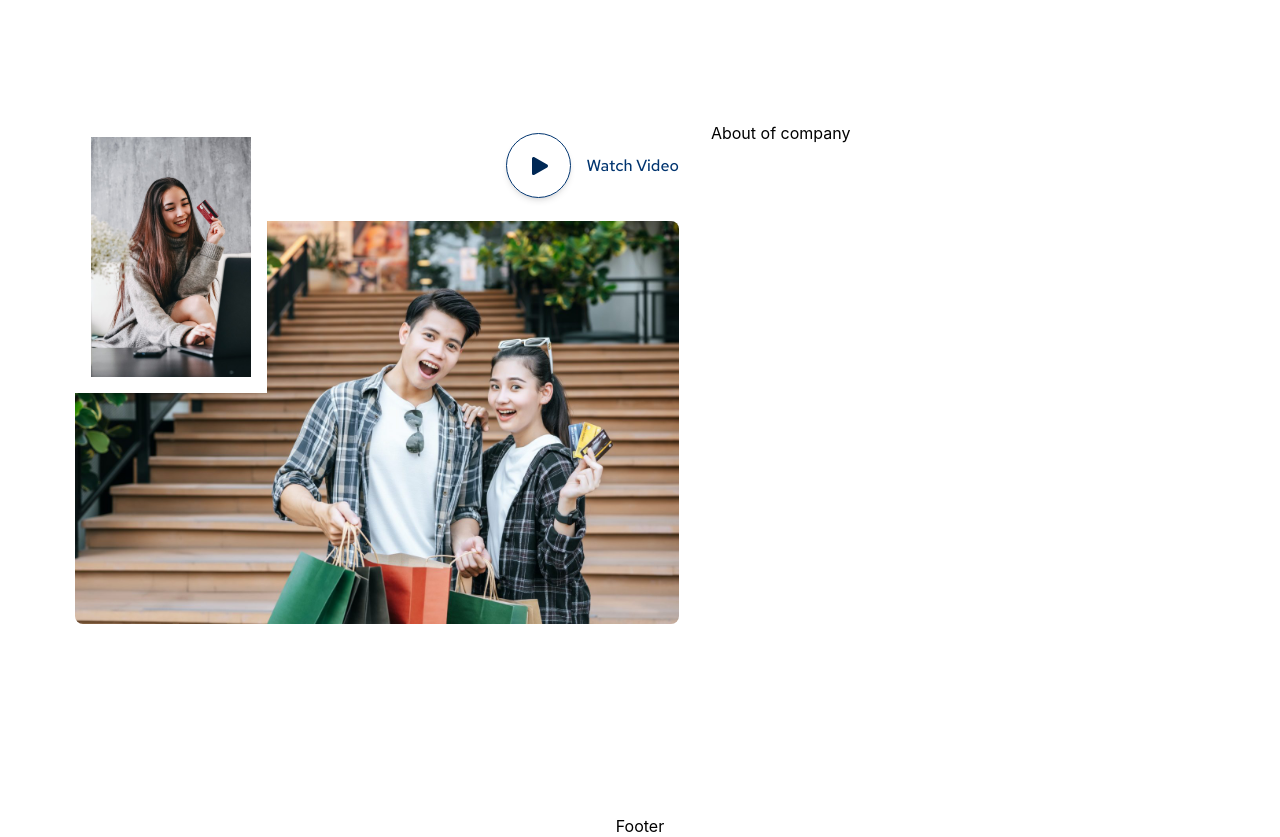
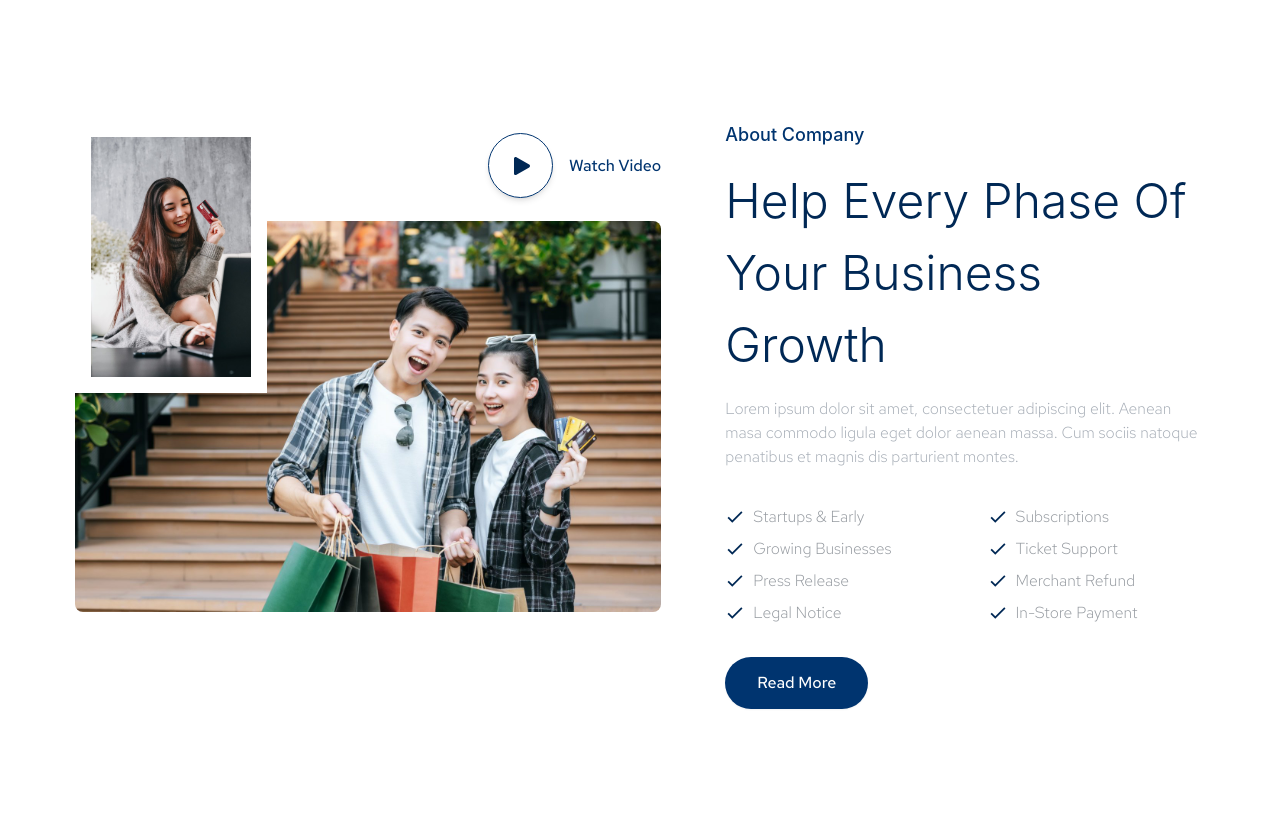
Before and after one commit to programmerrafi/payment-getway-next-js, a Next.js app: page / in a window 1280 px wide. Shown: the part 1960-2797 px from the top of the page. Built offline with nearby package versions, Linux system fonts and the light colour scheme.

Commit message:
video popup done

```diff
--- a/app/components/Home/AboutCompany.js
+++ b/app/components/Home/AboutCompany.js
@@ -1,12 +1,16 @@
 import React from "react";
 import { BsFillPlayFill } from "react-icons/bs";
+import { IoMdCheckmark } from "react-icons/io";
+import Icons from "../shared/Icons";
+import ButtonC from "../shared/ButtonC";
 
 function AboutCompany() {
   return (
     <section className="relative py-[150px]">
       <div className="container">
-        <div className="flex gap-8">
-          <div className="w-[55%]">
+        <div className="flex gap-16 flex-wrap lg:flex-nowrap">
+          {/* left */}
+          <div className="lg:w-[55%]">
             <div className="flex justify-between items-start h-[100px] relative z-10">
               {/* image */}
               <div className="p-4 bg-white">
@@ -37,7 +41,86 @@ function AboutCompany() {
               />
             </div>
           </div>
-          <div className="w-[45%] ">About of company</div>
+          {/* Right */}
+          <div className="lg:w-[45%]">
+            <h3 className=" text-lg text-colorSecondary font-medium">
+              About Company
+            </h3>
+            <h1 className="text-[40px] md:text-[44px] lg:text-[48px] text-colorPrimary py-4 font-light">
+              Help Every Phase Of Your Business Growth
+            </h1>
+            <p className="text-textGray text-sm md:text-base font-light font-RadHatText lg:flex flex-col mb-5">
+              Lorem ipsum dolor sit amet, consectetuer adipiscing elit. Aenean
+              masa commodo ligula eget dolor aenean massa. Cum sociis natoque
+              penatibus et magnis dis parturient montes.
+            </p>
+            {/* Details option in our company */}
+            <div className="flex gap-24 pt-4 pb-8">
+              <div className="">
+                <Icons
+                  name={IoMdCheckmark}
+                  text="Startups & Early"
+                  size="20"
+                  className="!text-colorPrimary"
+                />
+                <Icons
+                  name={IoMdCheckmark}
+                  text="Growing Businesses"
+                  size="20"
+                  className="!text-colorPrimary"
+                  iDiv="!mt-2"
+                />
+                <Icons
+                  name={IoMdCheckmark}
+                  text="Press Release"
+                  size="20"
+                  className="!text-colorPrimary"
+                  iDiv="!mt-2"
+                />
+                <Icons
+                  name={IoMdCheckmark}
+                  text="Legal Notice"
+                  size="20"
+                  className="!text-colorPrimary"
+                  iDiv="!mt-2"
+                />
+              </div>
+              <div className="">
+                <Icons
+                  name={IoMdCheckmark}
+                  text="Subscriptions"
+                  size="20"
+                  className="!text-colorPrimary"
+                />
+                <Icons
+                  name={IoMdCheckmark}
+                  text="Ticket Support"
+                  size="20"
+                  className="!text-colorPrimary"
+                  iDiv="!mt-2"
+                />
+                <Icons
+                  name={IoMdCheckmark}
+                  text="Merchant Refund"
+                  size="20"
+                  className="!text-colorPrimary"
+                  iDiv="!mt-2"
+                />
+                <Icons
+                  name={IoMdCheckmark}
+                  text="In-Store Payment"
+                  size="20"
+                  className="!text-colorPrimary"
+                  iDiv="!mt-2"
+                />
+              </div>
+            </div>
+            {/* Button */}
+            <ButtonC
+              className="!bg-colorSecondary !text-white"
+              title="Read More"
+            />
+          </div>
         </div>
       </div>
     </section>
--- a/app/components/shared/Icons/index.js
+++ b/app/components/shared/Icons/index.js
@@ -5,11 +5,12 @@ function Icons({
   size = "32",
   className = "",
   textClass = "",
+  iDiv = "",
   text = null,
 }) {
   const IconName = name;
   return (
-    <div className="flex items-center gap-2">
+    <div className={`flex items-center gap-2 ${iDiv}`}>
       {IconName !== null && (
         <IconName
           size={Number(size)}
```
